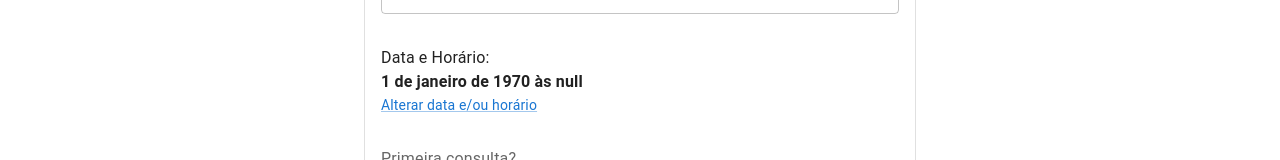
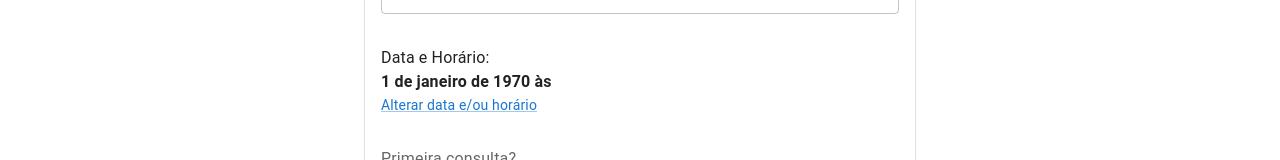
Before and after one commit to DaniloSI/agenda-medica, a Next.js app: page /booking/1 in a window 1280 px wide. Shown: the part 296-456 px from the top of the page. Built offline with nearby package versions, Linux system fonts and the light colour scheme.

Commit message:
Data e Hora como default values

```diff
--- a/src/app/booking/[id]/BookingForm.tsx
+++ b/src/app/booking/[id]/BookingForm.tsx
@@ -29,6 +29,8 @@ import { ErrorMessage } from '@hookform/error-message';
 import ModalAppointmentTimes from '../ModalAppointmentTimes';
 
 type BookingFormInputs = {
+  date: Date;
+  time: string;
   specialty: string;
   firstAppointment: 'yes' | 'no' | '';
   appointmentReason: string;
@@ -49,6 +51,9 @@ const schema = object({
 });
 
 export default function BookingForm() {
+  const searchParams = useSearchParams();
+  const date = new Date(searchParams.get('date') as string);
+  const time = searchParams.get('time') ?? '';
   const resolver = yupResolver(schema);
   const {
     register,
@@ -56,16 +61,14 @@ export default function BookingForm() {
     control,
     formState: { errors },
   } = useForm<BookingFormInputs>({ resolver });
-  const searchParams = useSearchParams();
   const { specialties } = useContext(ProfessionalContext);
 
-  const date = new Intl.DateTimeFormat('pt-BR', { dateStyle: 'long' }).format(
-    new Date(searchParams.get('date') as string)
-  );
-  const time = searchParams.get('time');
+  const formattedDate = new Intl.DateTimeFormat('pt-BR', {
+    dateStyle: 'long',
+  }).format(date);
 
   const onSubmit: SubmitHandler<BookingFormInputs> = (data) => {
-    console.log(JSON.stringify(data, null, '\t'));
+    console.log(JSON.stringify({ ...data, date, time }, null, '\t'));
   };
 
   if (Object.keys(errors).length) {
@@ -105,7 +108,7 @@ export default function BookingForm() {
           <Typography>Data e Horário:</Typography>
           <Typography
             sx={{ fontWeight: 700 }}
-          >{`${date} às ${time}`}</Typography>
+          >{`${formattedDate} às ${time}`}</Typography>
 
           <ModalAppointmentTimes mode="edit" />
         </Grid>
```
